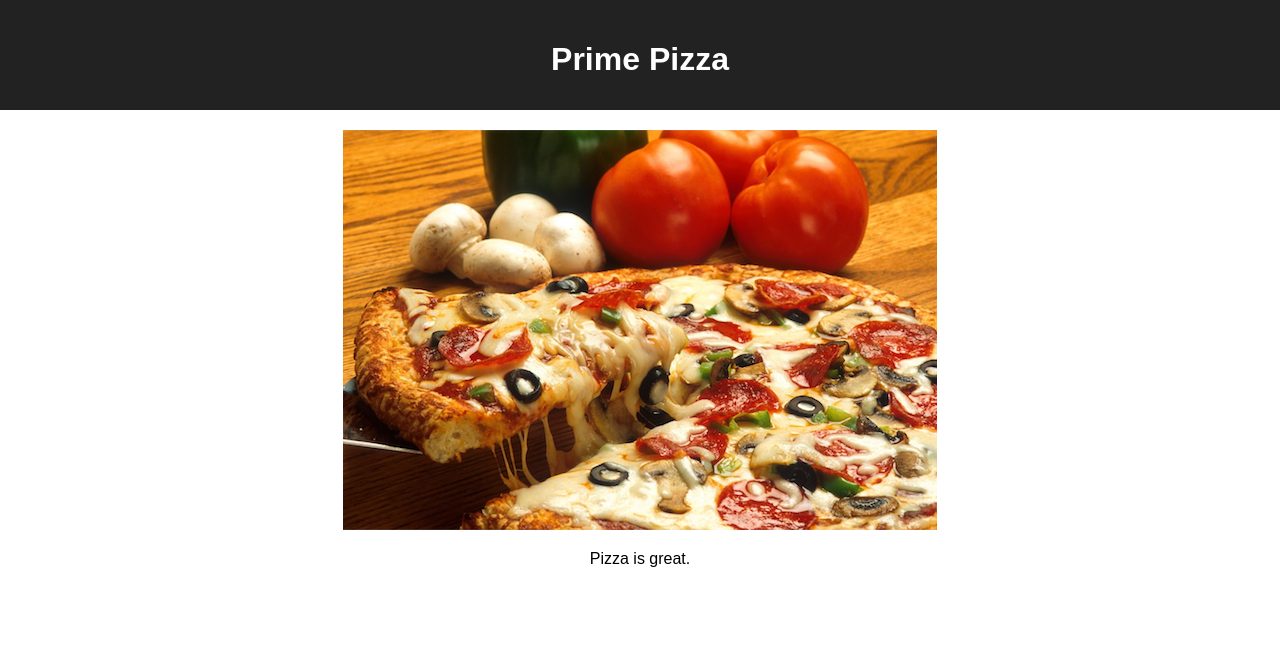
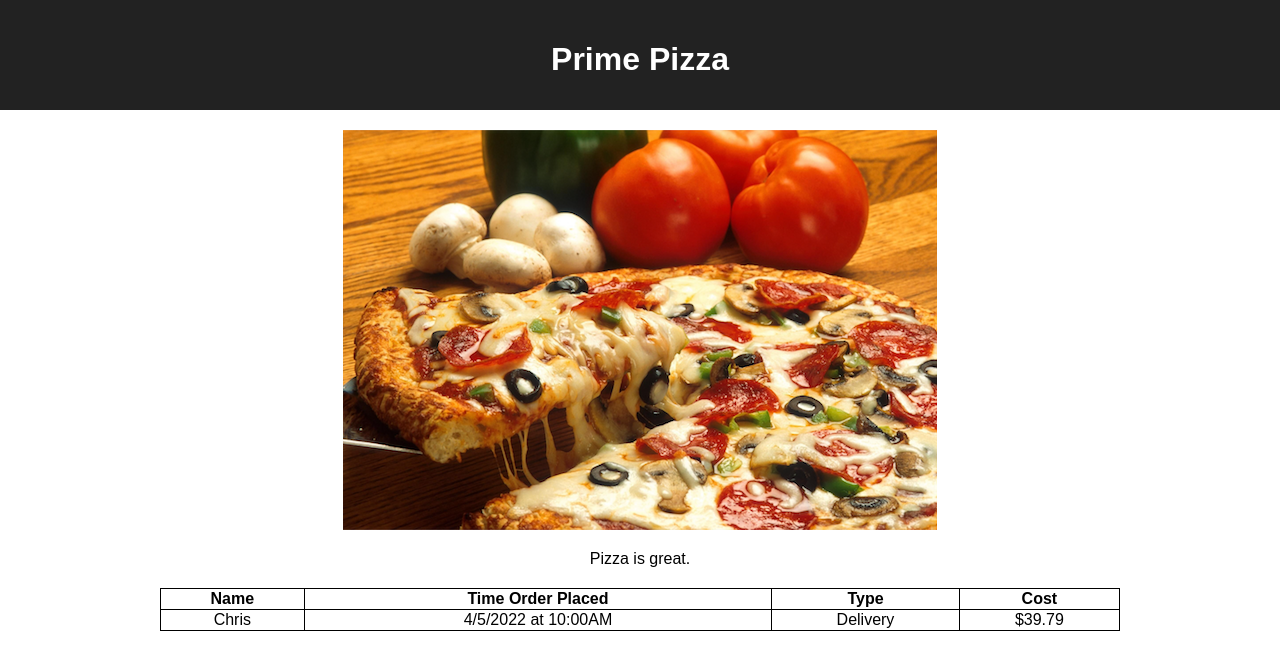
Before and after one commit to xqhuynh/pod-1-redux-pizza-parlor, a React (Create React App) app: page / in a window 1280 px wide. Shown: the top 670 px of the page. Built offline with nearby package versions, Linux system fonts and the light colour scheme.

Commit message:
Added wireframe for Admin table

```diff
--- /dev/null
+++ b/src/components/Admin/Admin.css
@@ -0,0 +1,12 @@
+.admin-order-list {
+    width: 75%;
+    margin: 20px auto;
+    border: 1px solid black;
+    border-collapse: collapse;
+
+}
+
+.admin-order-list table, th, td {
+    border: 1px solid;
+
+  }
--- /dev/null
+++ b/src/components/Admin/Admin.jsx
@@ -0,0 +1,31 @@
+import './Admin.css'
+
+const Admin = () => {
+
+
+    return (
+        <>
+           <table className="admin-order-list">
+            <thead>
+                <tr>
+                    <th>Name</th>
+                    <th>Time Order Placed</th>
+                    <th>Type</th>
+                    <th>Cost</th>
+                </tr>
+            </thead>
+            <tbody>
+                <tr>
+                    <td>Chris</td>
+                    <td>4/5/2022 at 10:00AM</td>
+                    <td>Delivery</td>
+                    <td>$39.79</td>
+                </tr>
+            </tbody>
+           </table>
+        </>
+    )
+}
+
+
+export default Admin;
--- a/src/components/App/App.jsx
+++ b/src/components/App/App.jsx
@@ -1,6 +1,7 @@
 import React from 'react';
 import axios from 'axios';
 import './App.css';
+import Admin from '../Admin/Admin';
 
 function App() {
 
@@ -13,6 +14,9 @@ function App() {
       <img src='images/pizza_photo.png' />
       <p>Pizza is great.</p>
 
+
+      <Admin />
+
     </div>
   );
 }
```
